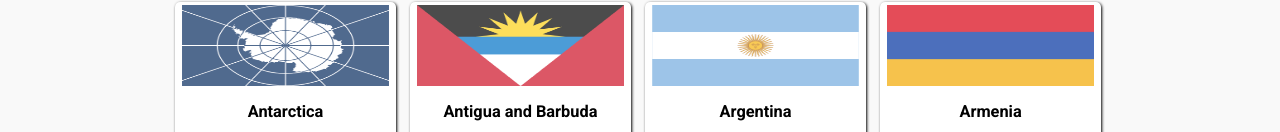
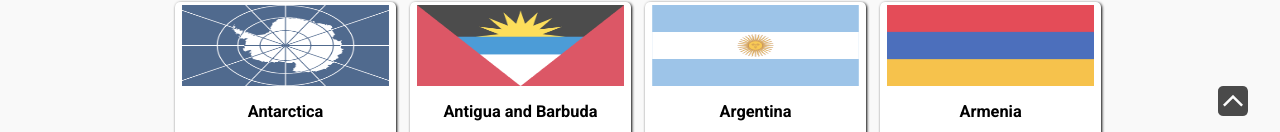
Before and after one commit to bitaraes/Countries-Viewer, a React (Create React App) app: page / in a window 1280 px wide. Shown: the part 668-800 px from the top of the page. Built offline with nearby package versions, Linux system fonts and the light colour scheme.

Commit message:
add to top button

```diff
--- a/src/pages/home/home.js
+++ b/src/pages/home/home.js
@@ -1,3 +1,4 @@
+import { ArrowForwardIosOutlined } from "@material-ui/icons";
 import React, { useState } from "react";
 import CountriesList from "../../components/countries-list/countries-list";
 import Header from "../../components/header/header";
@@ -13,6 +14,11 @@ export default function Home() {
 				}}
 			/>
 			<CountriesList fieldFilter={searchFilter} />
+			<a href="#top">
+				<div className="to-top">
+					<ArrowForwardIosOutlined />
+				</div>
+			</a>
 		</div>
 	);
 }
--- a/src/styles/global.css
+++ b/src/styles/global.css
@@ -9,6 +9,7 @@ body {
 	height: 100%;
 	width: 100%;
 	margin: 0;
+	scroll-behavior: smooth;
 }
 body {
 	font-family: "Roboto", sans-serif;
@@ -23,3 +24,26 @@ body {
 	width: 75%;
 	margin: 0 auto;
 }
+.to-top {
+	display: flex;
+	align-items: center;
+	justify-content: center;
+	position: fixed;
+	bottom: 0;
+	right: 0;
+	margin: 1em 2em;
+	background-color: #000;
+	width: 30px;
+	height: 30px;
+	opacity: 0.7;
+	color: white;
+	transform: rotate(270deg);
+	border-radius: 5px;
+	z-index: 1;
+	transition: 0.3s;
+	cursor: pointer;
+}
+
+.to-top:hover {
+	opacity: 1;
+}
```
